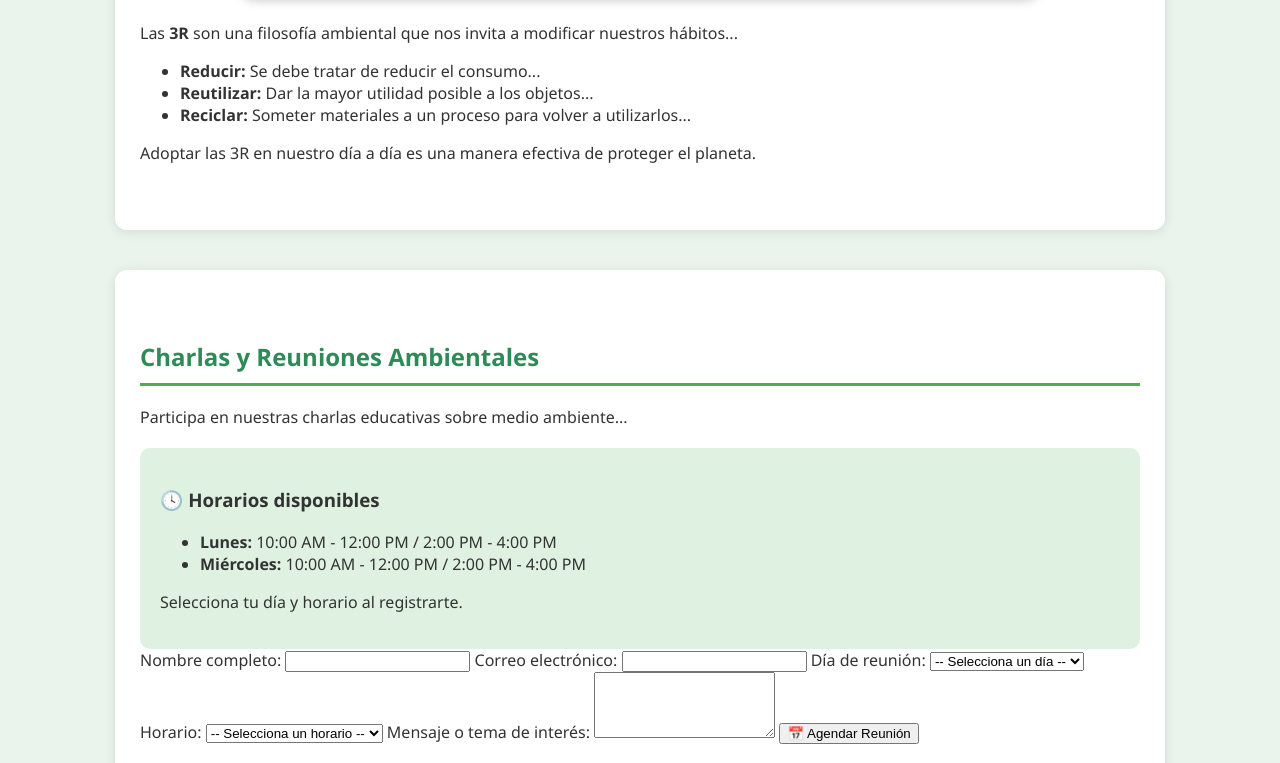
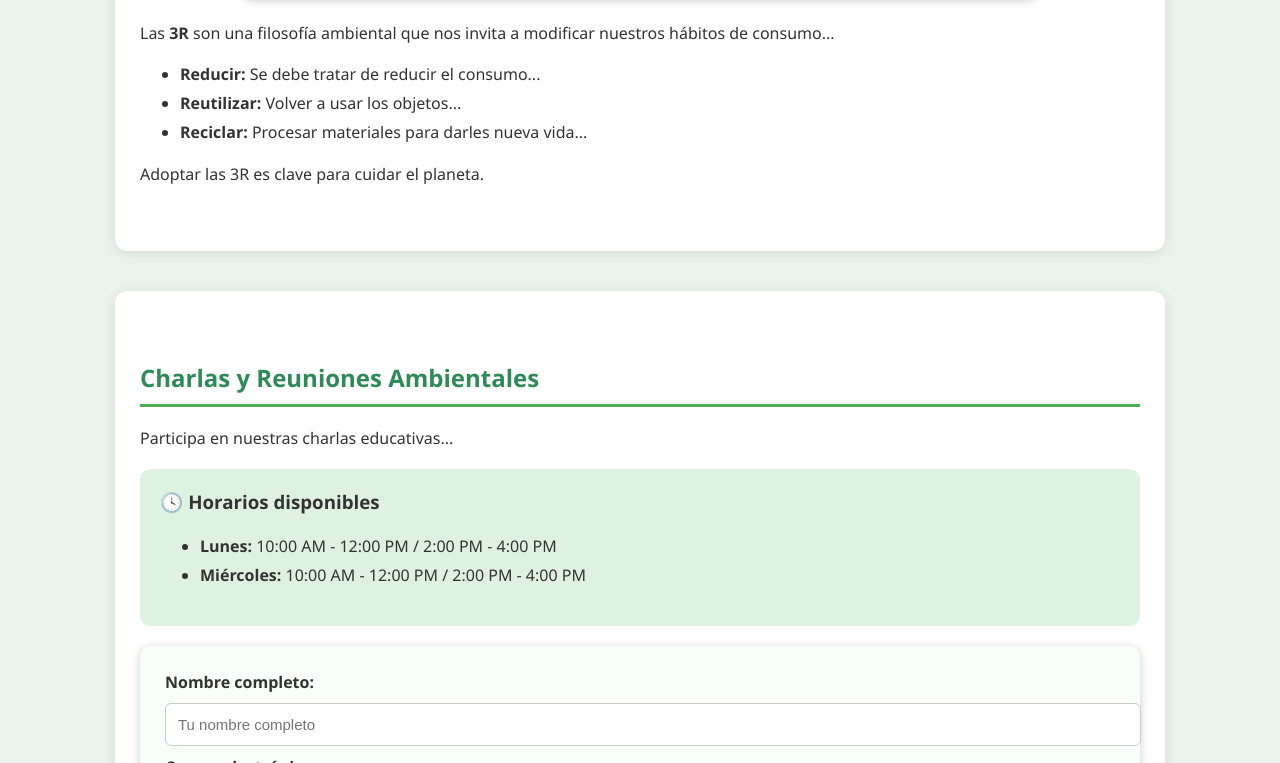
Before and after one commit to educacionambientall2025/educacion-ambiental, a plain HTML site: page index.html in a window 1280 px wide. Shown: the part 2037-2800 px from the top of the page. Drawn offline with Linux system fonts and the light colour scheme.

Commit message:
Update index.html

```diff
--- a/index.html
+++ b/index.html
@@ -19,6 +19,13 @@
       color: white;
       text-align: center;
       padding: 40px 20px;
+    }
+
+    header img {
+      width: 340px;
+      margin-top: 25px;
+      border-radius: 15px;
+      box-shadow: 0 5px 15px rgba(0, 0, 0, 0.3);
     }
 
     nav {
@@ -58,6 +65,61 @@
       padding-bottom: 10px;
     }
 
+    .imagenes {
+      display: flex;
+      justify-content: space-around;
+      flex-wrap: wrap;
+      margin-top: 25px;
+    }
+
+    .imagenes img {
+      width: 280px;
+      border-radius: 10px;
+      margin: 12px;
+      box-shadow: 0 4px 10px rgba(0, 0, 0, 0.2);
+    }
+
+    ul {
+      line-height: 1.8;
+    }
+
+    form {
+      background-color: #f8fff8;
+      padding: 25px;
+      border-radius: 10px;
+      box-shadow: 0 2px 10px rgba(0, 0, 0, 0.2);
+      margin-top: 20px;
+    }
+
+    label {
+      font-weight: bold;
+    }
+
+    input,
+    select,
+    textarea,
+    button {
+      width: 100%;
+      margin: 10px 0;
+      padding: 12px;
+      border: 1px solid #ccc;
+      border-radius: 6px;
+      font-size: 15px;
+    }
+
+    button {
+      background-color: #4caf50;
+      color: white;
+      font-size: 16px;
+      border: none;
+      transition: background-color 0.3s;
+    }
+
+    button:hover {
+      background-color: #3d9140;
+      cursor: pointer;
+    }
+
     footer {
       background-color: #2e8b57;
       color: white;
@@ -73,6 +135,10 @@
       margin-top: 20px;
     }
 
+    .horarios h3 {
+      margin-top: 0;
+    }
+
     .confirmacion {
       color: green;
       font-weight: bold;
@@ -82,7 +148,6 @@
   </style>
 </head>
 <body>
-
   <header>
     <h1>Conciencia y Educación Ambiental</h1>
     <p>Aprendamos a cuidar nuestro planeta con responsabilidad y acción</p>
@@ -98,19 +163,20 @@
   <section id="educacion">
     <h2>La Educación Ambiental: Base del Cambio</h2>
 
-    <img src="la-granja.png" alt="Libro abierto con árbol representando la educación ambiental"
+    <img src="la-granja.png"
+         alt="Libro abierto con árbol representando la educación ambiental"
          style="width: 60%; display: block; margin: 20px auto; border-radius: 15px; box-shadow: 0 4px 10px rgba(0,0,0,0.2);" />
 
-    <p>La educación ambiental busca que todas las personas comprendan...</p>
+    <p>La educación ambiental busca que todas las personas comprendan la estrecha relación...</p>
     <p>En los últimos años, los problemas ambientales como la contaminación...</p>
-    <p>Educar desde edades tempranas es esencial para formar una sociedad...</p>
+    <p>Educar desde edades tempranas es esencial...</p>
   </section>
 
   <!-- Sección 3R -->
   <section id="3r">
     <h2>Las 3R: Reducir, Reutilizar y Reciclar</h2>
 
-    <!-- 🎥 VIDEO AGREGADO AQUÍ -->
+    <!-- VIDEO AGREGADO -->
     <video controls style="width: 80%; display: block; margin: 25px auto; border-radius: 12px; box-shadow: 0 4px 15px rgba(0,0,0,0.3);">
       <source src="Video_Arreglado_Para_Trabajo.mp4" type="video/mp4">
       Tu navegador no soporta videos HTML5.
@@ -121,22 +187,20 @@
          style="width: 80%; display: block; margin: 25px auto; border-radius: 15px; box-shadow: 0 4px 10px rgba(0,0,0,0.2);" />
 
     <p>
-      Las <strong>3R</strong> son una filosofía ambiental que nos invita a modificar nuestros hábitos...
+      Las <strong>3R</strong> son una filosofía ambiental que nos invita a modificar nuestros hábitos de consumo...
     </p>
-
     <ul>
       <li><strong>Reducir:</strong> Se debe tratar de reducir el consumo...</li>
-      <li><strong>Reutilizar:</strong> Dar la mayor utilidad posible a los objetos...</li>
-      <li><strong>Reciclar:</strong> Someter materiales a un proceso para volver a utilizarlos...</li>
+      <li><strong>Reutilizar:</strong> Volver a usar los objetos...</li>
+      <li><strong>Reciclar:</strong> Procesar materiales para darles nueva vida...</li>
     </ul>
-
-    <p>Adoptar las 3R en nuestro día a día es una manera efectiva de proteger el planeta.</p>
+    <p>Adoptar las 3R es clave para cuidar el planeta.</p>
   </section>
 
   <!-- Sección Reuniones -->
   <section id="reuniones">
     <h2>Charlas y Reuniones Ambientales</h2>
-    <p>Participa en nuestras charlas educativas sobre medio ambiente...</p>
+    <p>Participa en nuestras charlas educativas...</p>
 
     <div class="horarios">
       <h3>🕓 Horarios disponibles</h3>
@@ -144,15 +208,14 @@
         <li><strong>Lunes:</strong> 10:00 AM - 12:00 PM / 2:00 PM - 4:00 PM</li>
         <li><strong>Miércoles:</strong> 10:00 AM - 12:00 PM / 2:00 PM - 4:00 PM</li>
       </ul>
-      <p>Selecciona tu día y horario al registrarte.</p>
     </div>
 
     <form id="formulario" action="https://formspree.io/f/mkgaqjaa" method="POST">
       <label for="nombre">Nombre completo:</label>
-      <input type="text" name="nombre" id="nombre" required />
+      <input type="text" name="nombre" id="nombre" placeholder="Tu nombre completo" required />
 
       <label for="email">Correo electrónico:</label>
-      <input type="email" name="email" id="email" required />
+      <input type="email" name="email" id="email" placeholder="ejemplo@correo.com" required />
 
       <label for="dia">Día de reunión:</label>
       <select name="dia" id="dia" required>
@@ -169,13 +232,13 @@
       </select>
 
       <label for="mensaje">Mensaje o tema de interés:</label>
-      <textarea name="mensaje" id="mensaje" rows="4"></textarea>
+      <textarea name="mensaje" id="mensaje" rows="4" placeholder="Escribe aquí tu interés o consulta..."></textarea>
 
       <button type="submit">📅 Agendar Reunión</button>
     </form>
 
     <p class="confirmacion" id="confirmacion">
-      ✅ ¡Tu reunión ha sido agendada correctamente!
+      ✅ ¡Tu reunión ha sido agendada correctamente!.
     </p>
   </section>
 
@@ -208,6 +271,5 @@
       }
     });
   </script>
-
 </body>
 </html>
```
